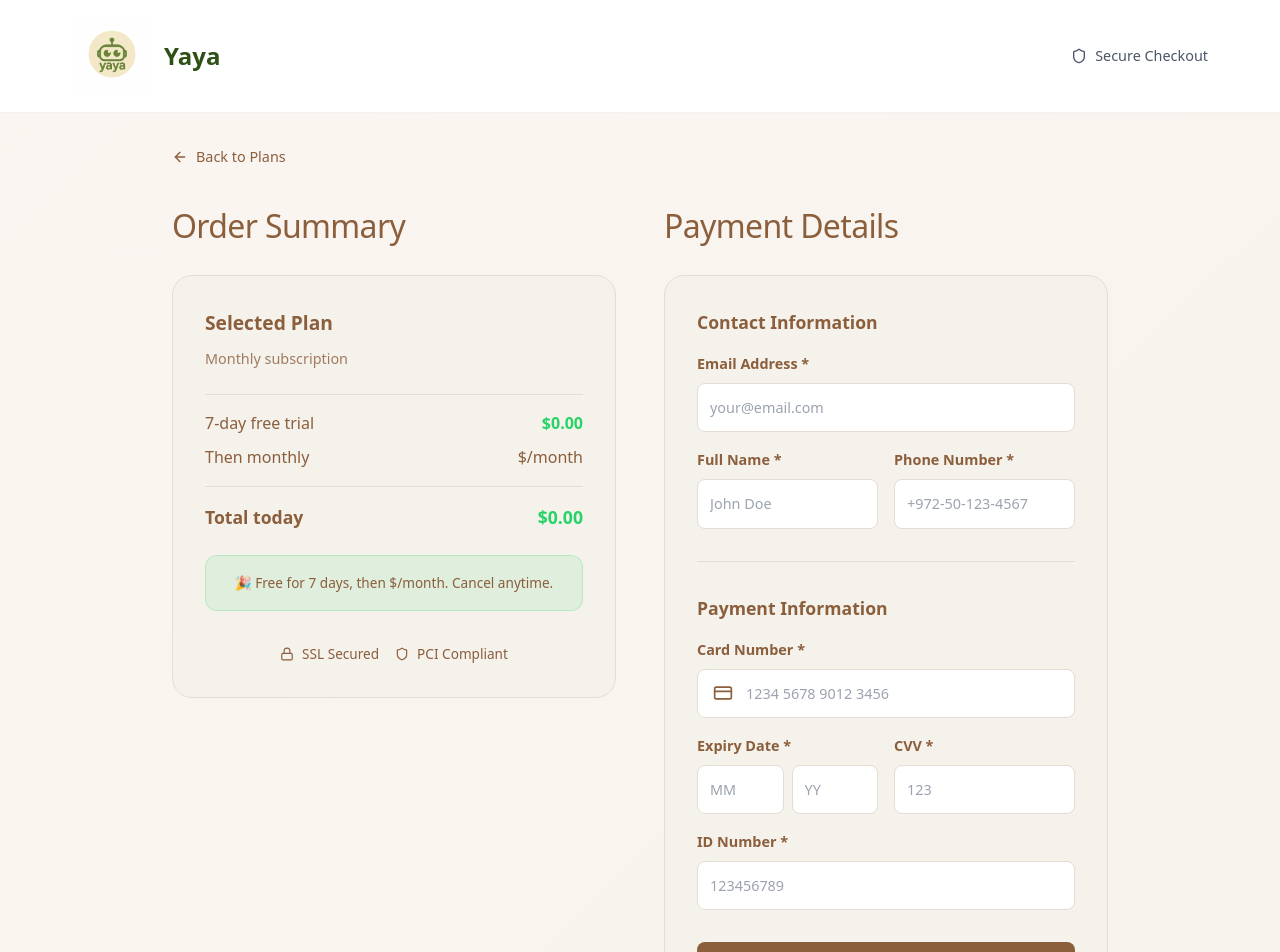
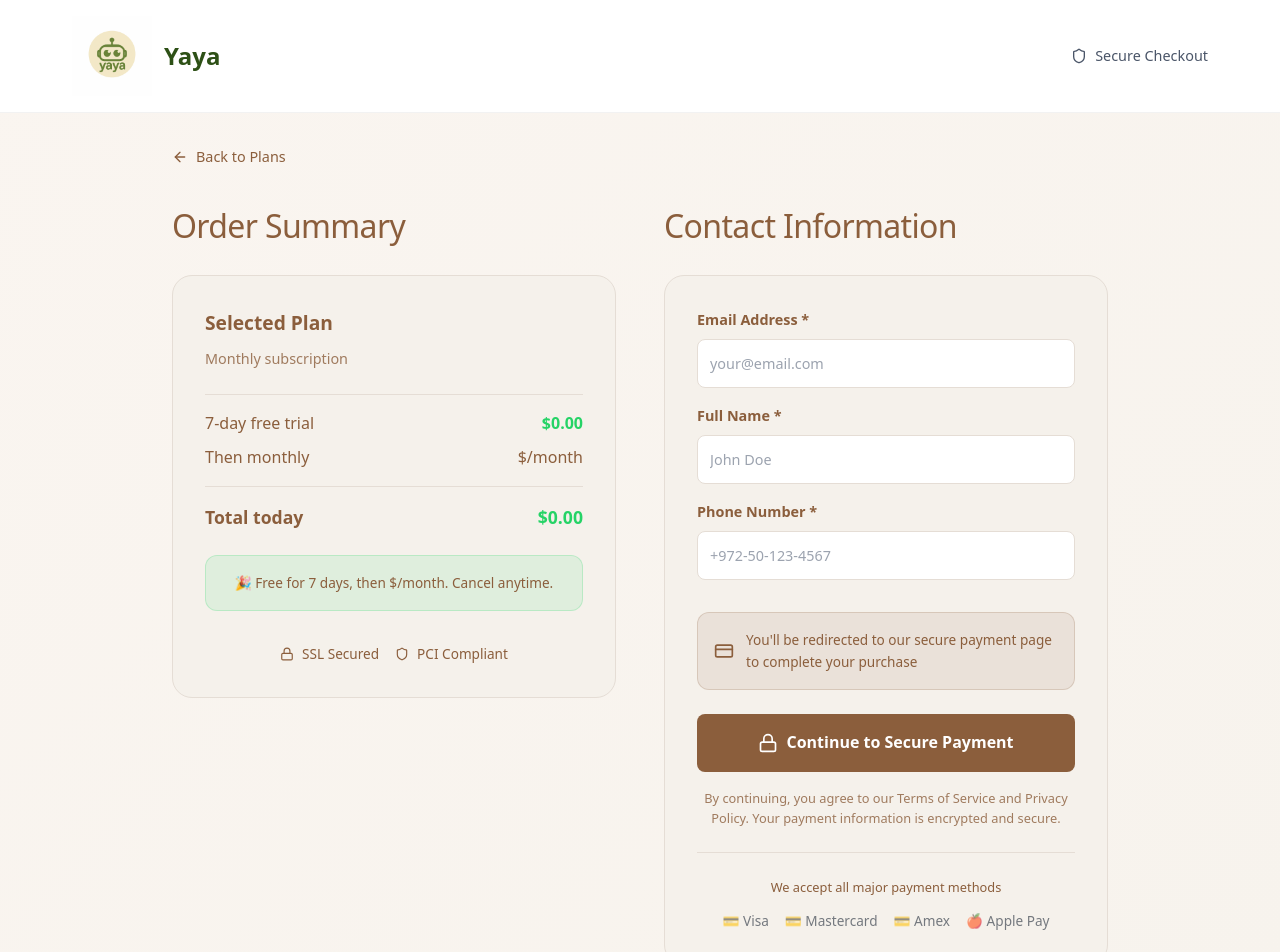
Before and after one commit to yairsabag/yaya-oauth-page, a Next.js app: page /payment/checkout in a window 1280 px wide. Shown: the top 952 px of the page. Built offline with nearby package versions, Linux system fonts and the light colour scheme.

Commit message:
Update page.tsx

```diff
--- a/src/app/payment/checkout/page.tsx
+++ b/src/app/payment/checkout/page.tsx
@@ -16,14 +16,6 @@ export default function CheckoutPage() {
     email: '',
     fullName: '',
     phone: ''
-  })
-
-  const [cardData, setCardData] = useState({
-    cardNumber: '',
-    expiryMonth: '',
-    expiryYear: '',
-    cvv: '',
-    idNumber: ''
   })
 
   const [isLoading, setIsLoading] = useState(false)
@@ -57,45 +49,15 @@ export default function CheckoutPage() {
     ultimate: 'Ultimate Plan'
   }
 
-  // Format card number with spaces
-  const formatCardNumber = (value: string) => {
-    const v = value.replace(/\s+/g, '').replace(/[^0-9]/gi, '')
-    const matches = v.match(/\d{4,16}/g)
-    const match = (matches && matches[0]) || ''
-    const parts = []
-    for (let i = 0, len = match.length; i < len; i += 4) {
-      parts.push(match.substring(i, i + 4))
-    }
-    if (parts.length) {
-      return parts.join(' ')
-    } else {
-      return value
-    }
-  }
-
   const handleSubmit = async () => {
     setIsLoading(true)
     setErrors({})
 
-    // Validate form
+    // Validate form - רק את הפרטים האישיים
     const newErrors: Record<string, string> = {}
     if (!formData.email) newErrors.email = 'Email is required'
     if (!formData.fullName) newErrors.fullName = 'Full name is required'
     if (!formData.phone) newErrors.phone = 'Phone number is required'
-
-    // Validate card
-    if (!cardData.cardNumber || cardData.cardNumber.replace(/\s/g, '').length < 16) {
-      newErrors.cardNumber = 'Valid card number is required'
-    }
-    if (!cardData.expiryMonth || !cardData.expiryYear) {
-      newErrors.expiry = 'Expiry date is required'
-    }
-    if (!cardData.cvv || cardData.cvv.length < 3) {
-      newErrors.cvv = 'CVV is required'
-    }
-    if (!cardData.idNumber || cardData.idNumber.length < 9) {
-      newErrors.idNumber = 'ID number is required'
-    }
 
     if (Object.keys(newErrors).length > 0) {
       setErrors(newErrors)
@@ -104,73 +66,40 @@ export default function CheckoutPage() {
     }
 
     try {
-      // Process payment through our API
-      const response = await fetch('/api/process-payment', {
+      // צור payment request עם Tranzila
+      const response = await fetch('/api/create-payment', {
         method: 'POST',
         headers: {
           'Content-Type': 'application/json'
         },
         body: JSON.stringify({
-          // Payment details
           plan: urlParams.plan,
-          amount: urlParams.price,
           billing: urlParams.billing,
-
-          // Customer details
+          registrationCode: urlParams.code,
           email: formData.email,
-          fullName: formData.fullName,
-          phone: formData.phone,
-
-          // Card details
-          cardNumber: cardData.cardNumber.replace(/\s/g, ''),
-          expiryMonth: cardData.expiryMonth,
-          expiryYear: cardData.expiryYear,
-          cvv: cardData.cvv,
-          idNumber: cardData.idNumber,
-
-          // Registration code
-          registrationCode: urlParams.code
+          fullName: formData.fullName
         })
       });
 
       const result = await response.json();
 
-      if (result.success) {
-        // Update user plan in the database
-        await fetch('https://n8n-TD2y.sliplane.app/webhook/update-user-plan', {
-          method: 'POST',
-          headers: {
-            'Content-Type': 'application/json'
-          },
-          body: JSON.stringify({
-            registration_code: urlParams.code,
-            plan: urlParams.plan,
-            email: formData.email,
-            expires_at: new Date(Date.now() + 30*24*60*60*1000).toISOString(),
-            billing_type: urlParams.billing,
-            status: 'active',
-            transaction_id: result.transactionId
-          })
-        });
+      if (result.success && result.paymentUrl) {
+        // שמור נתונים לפני המעבר
+        sessionStorage.setItem('checkoutData', JSON.stringify({
+          ...formData,
+          ...urlParams,
+          paymentRequestId: result.paymentRequestId
+        }));
 
-        // Redirect to success page
-        const successUrl = new URL(window.location.origin + '/payment/success')
-        successUrl.searchParams.set('plan', urlParams.plan)
-        successUrl.searchParams.set('email', formData.email)
-        successUrl.searchParams.set('price', urlParams.price)
-        successUrl.searchParams.set('billing', urlParams.billing)
-        successUrl.searchParams.set('code', urlParams.code)
-        successUrl.searchParams.set('transactionId', result.transactionId)
-
-        window.location.href = successUrl.toString()
+        // הפנה לדף התשלום המאובטח של Tranzila
+        window.location.href = result.paymentUrl;
       } else {
-        // Show error
-        alert(result.error || 'Payment failed. Please check your card details and try again.')
-        setIsLoading(false)
+        alert(result.error || 'Failed to create payment. Please try again.');
+        setIsLoading(false);
       }
     } catch (error) {
       console.error('Payment error:', error)
-      alert('An error occurred while processing your payment. Please try again.')
+      alert('An error occurred. Please try again.')
       setIsLoading(false)
     }
   }
@@ -291,19 +220,13 @@ export default function CheckoutPage() {
               </div>
             </div>
 
-            {/* Payment Form */}
+            {/* Contact Form Only */}
             <div style={{ order: isMobile ? 1 : 2 }}>
               <h2 style={{ fontSize: isMobile ? '1.5rem' : '2rem', fontWeight: '400', marginBottom: '1.5rem', color: '#8B5E3C', letterSpacing: '-0.02em' }}>
-                Payment Details
+                Contact Information
               </h2>
 
               <div style={{ background: '#F5F1EB', borderRadius: '20px', padding: isMobile ? '1.5rem' : '2rem', border: '1px solid #E5DDD5' }}>
-                {/* Contact Information */}
-                <div style={{ marginBottom: '2rem' }}>
-                  <h3 style={{ fontSize: isMobile ? '1rem' : '1.1rem', fontWeight: '600', color: '#8B5E3C', marginBottom: '1rem' }}>
-                    Contact Information
-                  </h3>
-
                 <div style={{ marginBottom: '1rem' }}>
                   <label style={{ display: 'block', fontSize: isMobile ? '0.875rem' : '0.9rem', fontWeight: '600', color: '#8B5E3C', marginBottom: '0.5rem' }}>
                     Email Address *
@@ -326,13 +249,7 @@ export default function CheckoutPage() {
                   {errors.email && <p style={{ color: '#ef4444', fontSize: '0.8rem', marginTop: '0.25rem' }}>{errors.email}</p>}
                 </div>
 
-                  <div style={{
-                    display: isMobile ? 'flex' : 'grid',
-                    flexDirection: isMobile ? 'column' : undefined,
-                    gridTemplateColumns: isMobile ? undefined : '1fr 1fr',
-                    gap: '1rem'
-                  }}>
-                    <div>
+                <div style={{ marginBottom: '1rem' }}>
                   <label style={{ display: 'block', fontSize: isMobile ? '0.875rem' : '0.9rem', fontWeight: '600', color: '#8B5E3C', marginBottom: '0.5rem' }}>
                     Full Name *
                   </label>
@@ -354,7 +271,7 @@ export default function CheckoutPage() {
                   {errors.fullName && <p style={{ color: '#ef4444', fontSize: '0.8rem', marginTop: '0.25rem' }}>{errors.fullName}</p>}
                 </div>
 
-                    <div>
+                <div style={{ marginBottom: '2rem' }}>
                   <label style={{ display: 'block', fontSize: isMobile ? '0.875rem' : '0.9rem', fontWeight: '600', color: '#8B5E3C', marginBottom: '0.5rem' }}>
                     Phone Number *
                   </label>
@@ -375,161 +292,22 @@ export default function CheckoutPage() {
                   />
                   {errors.phone && <p style={{ color: '#ef4444', fontSize: '0.8rem', marginTop: '0.25rem' }}>{errors.phone}</p>}
                 </div>
-                  </div>
-                </div>
 
-                {/* Payment Information */}
-                <div style={{ borderTop: '1px solid #E5DDD5', paddingTop: '2rem' }}>
-                  <h3 style={{ fontSize: isMobile ? '1rem' : '1.1rem', fontWeight: '600', color: '#8B5E3C', marginBottom: '1rem' }}>
-                    Payment Information
-                  </h3>
-
-                  <div style={{ marginBottom: '1rem' }}>
-                    <label style={{ display: 'block', fontSize: isMobile ? '0.875rem' : '0.9rem', fontWeight: '600', color: '#8B5E3C', marginBottom: '0.5rem' }}>
-                      Card Number *
-                    </label>
-                    <div style={{ position: 'relative' }}>
-                      <input
-                        type="text"
-                        value={formatCardNumber(cardData.cardNumber)}
-                        onChange={(e) => {
-                          const value = e.target.value.replace(/\s/g, '');
-                          if (value.length <= 16) {
-                            setCardData({ ...cardData, cardNumber: value });
-                          }
-                        }}
-                        maxLength={19}
-                        style={{
-                          width: '100%',
-                          padding: '0.75rem',
-                          paddingLeft: '3rem',
-                          border: errors.cardNumber ? '1px solid #ef4444' : '1px solid #E5DDD5',
-                          borderRadius: '8px',
-                          fontSize: isMobile ? '0.875rem' : '0.9rem',
-                          boxSizing: 'border-box',
-                          background: 'white'
-                        }}
-                        placeholder="1234 5678 9012 3456"
-                      />
-                      <CreditCard size={20} style={{ position: 'absolute', left: '1rem', top: '50%', transform: 'translateY(-50%)', color: '#8B5E3C' }} />
-                    </div>
-                    {errors.cardNumber && <p style={{ color: '#ef4444', fontSize: '0.8rem', marginTop: '0.25rem' }}>{errors.cardNumber}</p>}
-                  </div>
-
+                {/* Notice about secure payment */}
                 <div style={{
-                    display: isMobile ? 'flex' : 'grid',
-                    flexDirection: isMobile ? 'column' : undefined,
-                    gridTemplateColumns: isMobile ? undefined : '1fr 1fr',
-                    gap: '1rem',
-                    marginBottom: '1rem'
+                  background: 'rgba(139, 94, 60, 0.1)',
+                  borderRadius: '12px',
+                  padding: isMobile ? '0.75rem' : '1rem',
+                  border: '1px solid rgba(139, 94, 60, 0.2)',
+                  marginBottom: '1.5rem',
+                  display: 'flex',
+                  alignItems: 'center',
+                  gap: '0.75rem'
                 }}>
-                    <div>
-                      <label style={{ display: 'block', fontSize: isMobile ? '0.875rem' : '0.9rem', fontWeight: '600', color: '#8B5E3C', marginBottom: '0.5rem' }}>
-                        Expiry Date *
-                      </label>
-                      <div style={{ display: 'flex', gap: '0.5rem' }}>
-                        <input
-                          type="text"
-                          value={cardData.expiryMonth}
-                          onChange={(e) => {
-                            const value = e.target.value.replace(/\D/g, '');
-                            if (value.length <= 2) {
-                              setCardData({ ...cardData, expiryMonth: value });
-                            }
-                          }}
-                          maxLength={2}
-                          style={{
-                            width: '50%',
-                            padding: '0.75rem',
-                            border: errors.expiry ? '1px solid #ef4444' : '1px solid #E5DDD5',
-                            borderRadius: '8px',
-                            fontSize: isMobile ? '0.875rem' : '0.9rem',
-                            boxSizing: 'border-box',
-                            background: 'white'
-                          }}
-                          placeholder="MM"
-                        />
-                        <input
-                          type="text"
-                          value={cardData.expiryYear}
-                          onChange={(e) => {
-                            const value = e.target.value.replace(/\D/g, '');
-                            if (value.length <= 2) {
-                              setCardData({ ...cardData, expiryYear: value });
-                            }
-                          }}
-                          maxLength={2}
-                          style={{
-                            width: '50%',
-                            padding: '0.75rem',
-                            border: errors.expiry ? '1px solid #ef4444' : '1px solid #E5DDD5',
-                            borderRadius: '8px',
-                            fontSize: isMobile ? '0.875rem' : '0.9rem',
-                            boxSizing: 'border-box',
-                            background: 'white'
-                          }}
-                          placeholder="YY"
-                        />
-                      </div>
-                      {errors.expiry && <p style={{ color: '#ef4444', fontSize: '0.8rem', marginTop: '0.25rem' }}>{errors.expiry}</p>}
-                    </div>
-
-                    <div>
-                      <label style={{ display: 'block', fontSize: isMobile ? '0.875rem' : '0.9rem', fontWeight: '600', color: '#8B5E3C', marginBottom: '0.5rem' }}>
-                        CVV *
-                      </label>
-                      <input
-                        type="text"
-                        value={cardData.cvv}
-                        onChange={(e) => {
-                          const value = e.target.value.replace(/\D/g, '');
-                          if (value.length <= 4) {
-                            setCardData({ ...cardData, cvv: value });
-                          }
-                        }}
-                        maxLength={4}
-                        style={{
-                          width: '100%',
-                          padding: '0.75rem',
-                          border: errors.cvv ? '1px solid #ef4444' : '1px solid #E5DDD5',
-                          borderRadius: '8px',
-                          fontSize: isMobile ? '0.875rem' : '0.9rem',
-                          boxSizing: 'border-box',
-                          background: 'white'
-                        }}
-                        placeholder="123"
-                      />
-                      {errors.cvv && <p style={{ color: '#ef4444', fontSize: '0.8rem', marginTop: '0.25rem' }}>{errors.cvv}</p>}
-                    </div>
-                  </div>
-
-                  <div style={{ marginBottom: '2rem' }}>
-                    <label style={{ display: 'block', fontSize: isMobile ? '0.875rem' : '0.9rem', fontWeight: '600', color: '#8B5E3C', marginBottom: '0.5rem' }}>
-                      ID Number *
-                    </label>
-                    <input
-                      type="text"
-                      value={cardData.idNumber}
-                      onChange={(e) => {
-                        const value = e.target.value.replace(/\D/g, '');
-                        if (value.length <= 9) {
-                          setCardData({ ...cardData, idNumber: value });
-                        }
-                      }}
-                      maxLength={9}
-                      style={{
-                        width: '100%',
-                        padding: '0.75rem',
-                        border: errors.idNumber ? '1px solid #ef4444' : '1px solid #E5DDD5',
-                        borderRadius: '8px',
-                        fontSize: isMobile ? '0.875rem' : '0.9rem',
-                        boxSizing: 'border-box',
-                        background: 'white'
-                      }}
-                      placeholder="123456789"
-                    />
-                    {errors.idNumber && <p style={{ color: '#ef4444', fontSize: '0.8rem', marginTop: '0.25rem' }}>{errors.idNumber}</p>}
-                  </div>
+                  <CreditCard size={20} style={{ color: '#8B5E3C', flexShrink: 0 }} />
+                  <p style={{ fontSize: isMobile ? '0.8rem' : '0.85rem', color: '#8B5E3C', margin: 0 }}>
+                    You'll be redirected to our secure payment page to complete your purchase
+                  </p>
                 </div>
 
                 <button
@@ -563,13 +341,26 @@ export default function CheckoutPage() {
                   }}
                 >
                   <Lock size={isMobile ? 18 : 20} />
-                  {isLoading ? 'Processing...' : 'Start Free Trial - $0.00'}
+                  {isLoading ? 'Processing...' : 'Continue to Secure Payment'}
                 </button>
 
                 <p style={{ fontSize: isMobile ? '0.75rem' : '0.8rem', color: '#8B5E3C', textAlign: 'center', marginTop: '1rem', opacity: 0.8 }}>
                   By continuing, you agree to our Terms of Service and Privacy Policy.
                   Your payment information is encrypted and secure.
                 </p>
+
+                {/* Payment methods accepted */}
+                <div style={{ marginTop: '1.5rem', paddingTop: '1.5rem', borderTop: '1px solid #E5DDD5' }}>
+                  <p style={{ fontSize: isMobile ? '0.75rem' : '0.8rem', color: '#8B5E3C', textAlign: 'center', marginBottom: '0.75rem' }}>
+                    We accept all major payment methods
+                  </p>
+                  <div style={{ display: 'flex', justifyContent: 'center', alignItems: 'center', gap: '1rem', opacity: 0.6 }}>
+                    <span style={{ fontSize: isMobile ? '0.8rem' : '0.85rem' }}>💳 Visa</span>
+                    <span style={{ fontSize: isMobile ? '0.8rem' : '0.85rem' }}>💳 Mastercard</span>
+                    <span style={{ fontSize: isMobile ? '0.8rem' : '0.85rem' }}>💳 Amex</span>
+                    <span style={{ fontSize: isMobile ? '0.8rem' : '0.85rem' }}>🍎 Apple Pay</span>
+                  </div>
+                </div>
               </div>
             </div>
           </div>
```
Lines whose indentation alone changed are shown as unchanged.
